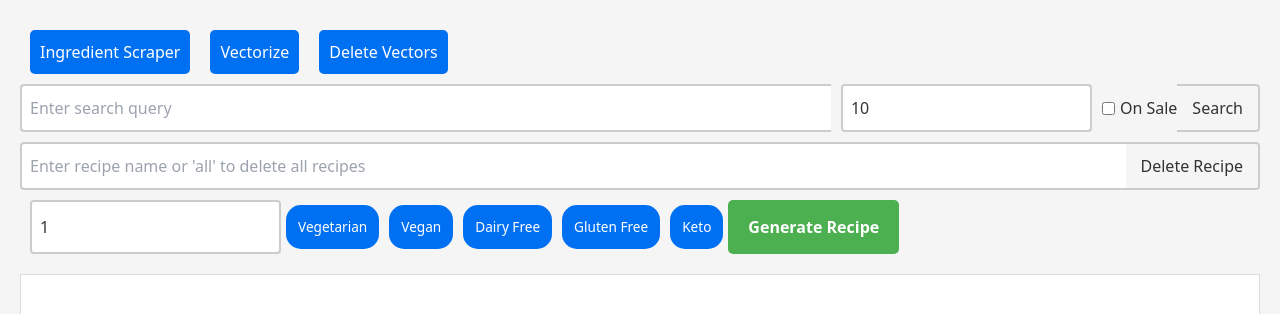
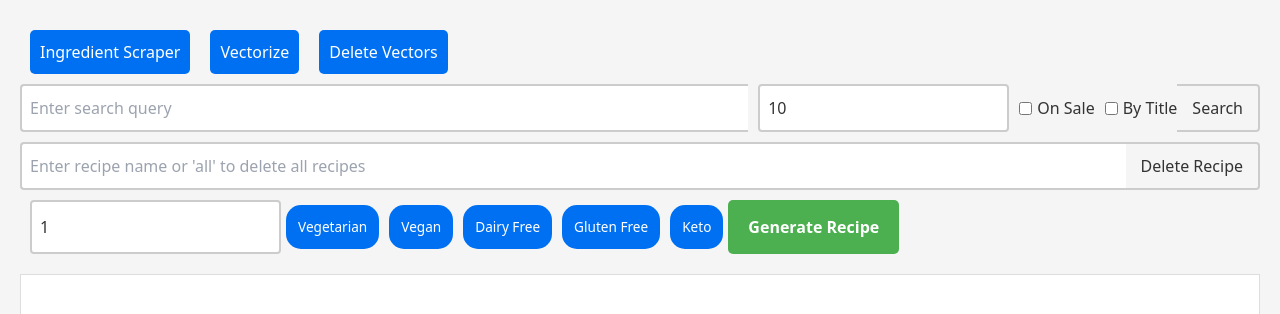
Before and after one commit to AStox/savvysupper, a Next.js app: page /admin in a window 1280 px wide. Shown: the top 314 px of the page. Built offline with nearby package versions, Linux system fonts and the light colour scheme.

Commit message:
fix bug in ingredient matching

```diff
--- a/pages/admin.tsx
+++ b/pages/admin.tsx
@@ -1,7 +1,7 @@
 import React, { useState } from "react";
 import styles from "./admin.module.css";
 import { DietaryRestrictions, generateRecipe } from "@/utils/generateRecipe";
-import { fetchSearchResults } from "@/utils/search";
+import { fetchSearchByTitle, fetchSearchResults } from "@/utils/search";
 import { generateImage } from "@/utils/image";
 import { downloadAndSaveImage } from "@/utils/downloadAndSaveImage";
 import { deleteRecipe } from "@/utils/deleteRecipe";
@@ -14,6 +14,7 @@ const AdminPage = () => {
   const [searchQuery, setSearchQuery] = useState("");
   const [limit, setLimit] = useState(10);
   const [onSale, setOnSale] = useState(false);
+  const [byTitle, setByTitle] = useState(false);
   const [imagePrompt, setImagePrompt] = useState("");
   const [recipe, setRecipe] = useState("");
   const [numberOfRecipes, setNumberOfRecipes] = useState(1);
@@ -61,7 +62,12 @@ const AdminPage = () => {
     setProgress("");
     setResponse("");
     setImageSrc("");
-    const data = await fetchSearchResults(searchQuery, limit, onSale);
+    let data;
+    if (byTitle) {
+      data = await fetchSearchByTitle(searchQuery);
+    } else {
+      data = await fetchSearchResults(searchQuery, limit, onSale);
+    }
     setResponse(JSON.stringify(data, null, 2));
     setLoading(false);
   };
@@ -148,6 +154,15 @@ const AdminPage = () => {
           />
           On Sale
         </label>
+        <label className={styles.onSaleCheckbox}>
+          <input
+            type="checkbox"
+            checked={byTitle}
+            onChange={(e) => setByTitle(e.target.checked)}
+            disabled={loading}
+          />
+          By Title
+        </label>
         <button className={styles.searchButton} onClick={searchCollection} disabled={loading}>
           Search
         </button>
--- a/utils/generateRecipe.ts
+++ b/utils/generateRecipe.ts
@@ -327,6 +327,7 @@ async function priceIngredients(recipe: Recipe) {
       const closestIngredientTitle = fromChat.title;
       // const closestIngredientCategory = fromChat.category;
       const closestIngredientQuery = closestIngredientTitle;
+      console.log("Closest Ingredient Query", closestIngredientQuery);
       const closestIngredient = (await fetchSearchByTitle(closestIngredientQuery))[0];
       if (!closestIngredient) {
         recipe.shoppingList[i] = {
--- a/utils/search.ts
+++ b/utils/search.ts
@@ -16,7 +16,7 @@ export async function fetchSearchResults(query: string, limit: number, onSale: b
 
 export async function fetchSearchByTitle(query: string) {
   try {
-    const response = await fetch(`/api/searchCollection?query=${encodeURIComponent(query)}`);
+    const response = await fetch(`/api/searchByTitle?query=${encodeURIComponent(query)}`);
     if (!response.ok) {
       console.log("RESPONSE NOT OK:", response);
     }
```
